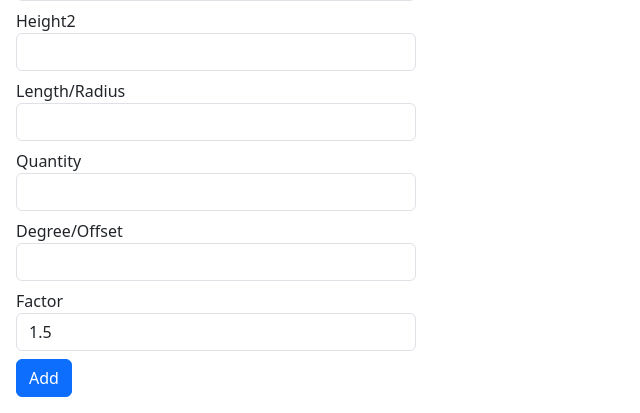
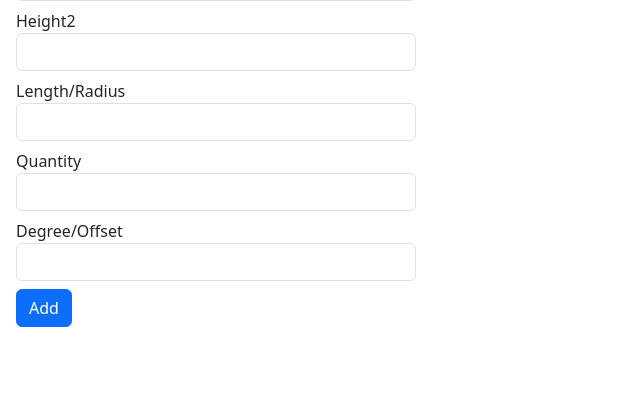
Before and after one commit to Madhan12-tech/duct-measurement, a Flask app: page /home/1 in a window 1280 px wide. Shown: the part 410-823 px from the top of the page, without its empty margins (0-640 px from the left). After the commit the page ends 737 px from the top, so only its background shows below. Run offline with Flask 3, Linux system fonts and the light colour scheme; data that the repository does not hold is empty.

Commit message:
Update duct_entry.html

```diff
--- a/templates/duct_entry.html
+++ b/templates/duct_entry.html
@@ -47,7 +47,7 @@
           </div>
           <div class="mb-2">
             <label>Duct Type</label>
-            <select class="form-control" name="duct_type" required>
+            <select class="form-control" name="duct_type" id="duct_type" required onchange="toggleFactorField()">
               {% for type in ['ST', 'RED', 'DUM', 'OFFSET', 'SHOE', 'VANES', 'ELB'] %}
                 <option value="{{ type }}" {% if edit_entry and edit_entry[3] == type %}selected{% endif %}>{{ type }}</option>
               {% endfor %}
@@ -60,7 +60,12 @@
           <div class="mb-2"><label>Length/Radius</label><input type="number" step="0.01" name="length_or_radius" class="form-control" required value="{{ edit_entry[8] if edit_entry else '' }}"></div>
           <div class="mb-2"><label>Quantity</label><input type="number" name="quantity" class="form-control" required value="{{ edit_entry[9] if edit_entry else '' }}"></div>
           <div class="mb-2"><label>Degree/Offset</label><input type="number" step="0.01" name="degree_or_offset" class="form-control" value="{{ edit_entry[10] if edit_entry else '' }}"></div>
-          <div class="mb-2"><label>Factor</label><input type="number" step="0.1" name="factor" class="form-control" value="{{ edit_entry[11] if edit_entry else 1.5 }}"></div>
+
+          <!-- Conditional Factor Field -->
+          <div class="mb-2" id="factorField" style="display: none;">
+            <label>Factor</label>
+            <input type="number" step="0.1" name="factor" class="form-control" value="{{ edit_entry[11] if edit_entry else 1.5 }}">
+          </div>
 
           <button type="submit" class="btn btn-primary">{{ 'Update' if edit_entry else 'Add' }}</button>
         </form>
@@ -146,6 +151,16 @@
     function toggleDarkMode() {
       document.body.classList.toggle("dark-mode");
     }
+
+    function toggleFactorField() {
+      const selectedType = document.getElementById("duct_type").value;
+      const factorDiv = document.getElementById("factorField");
+      const showTypes = ["RED", "OFFSET", "SHOE", "ELB"];
+      factorDiv.style.display = showTypes.includes(selectedType) ? "block" : "none";
+    }
+
+    // Call on load in case of edit
+    window.onload = toggleFactorField;
   </script>
 </body>
 </html>
```
